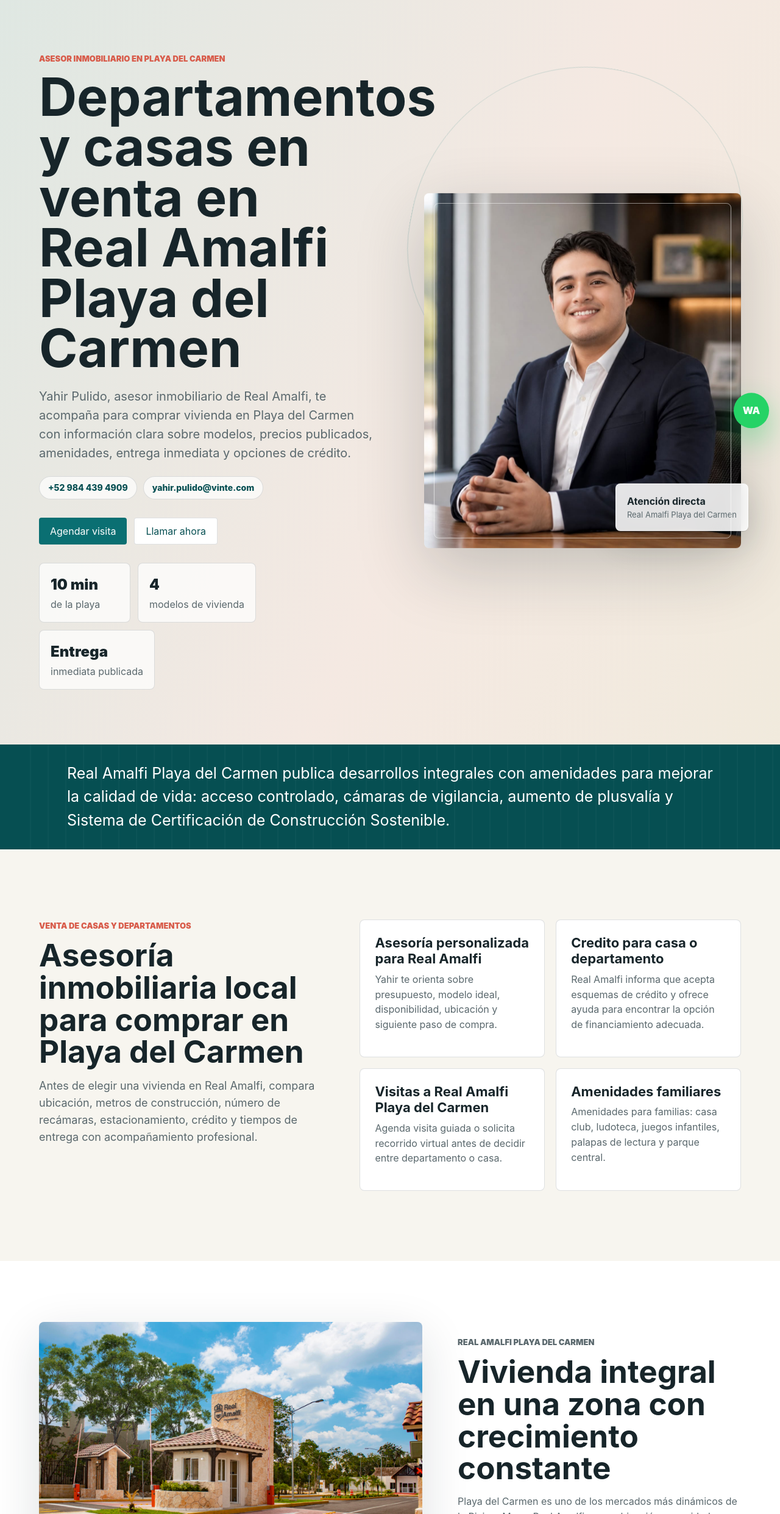
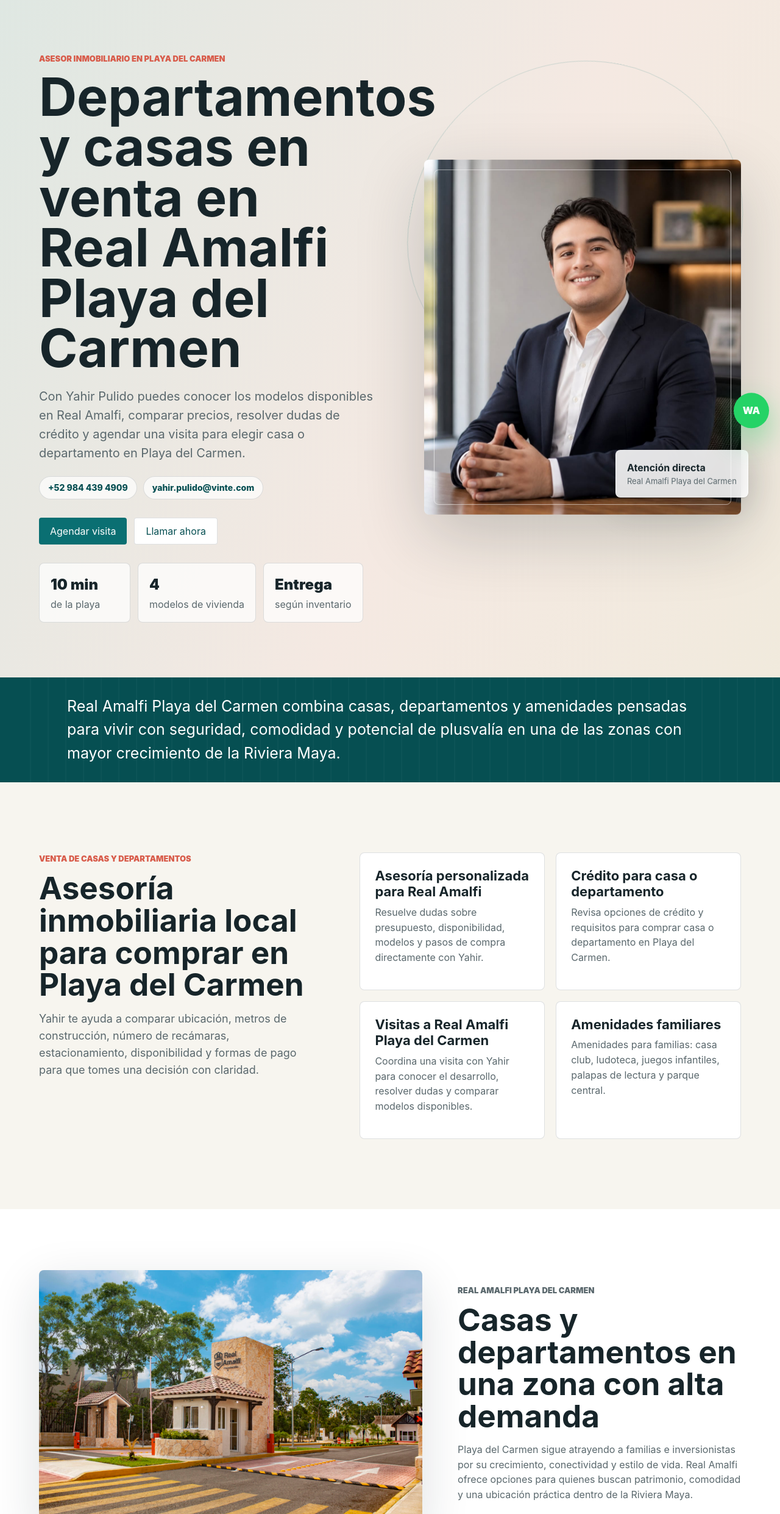
Before and after one commit to pootcaamaleduardo21-collab/YAHIR, a plain HTML site: page index.html in a window 1280 px wide. Shown: the part 77-2560 px from the top of the page at 61% size. Drawn offline with Linux system fonts and the light colour scheme.

Commit message:
Mejorar textos comerciales del sitio

```diff
--- a/content.js
+++ b/content.js
@@ -1,15 +1,15 @@
 window.YAHIR_SITE_CONTENT = {
   heroTitle: "Departamentos y casas en venta en Real Amalfi Playa del Carmen",
-  heroText: "Yahir Pulido, asesor inmobiliario de Real Amalfi, te acompaña para comprar vivienda en Playa del Carmen con información clara sobre modelos, precios publicados, amenidades, entrega inmediata y opciones de crédito.",
-  trustText: "Real Amalfi Playa del Carmen publica desarrollos integrales con amenidades para mejorar la calidad de vida: acceso controlado, cámaras de vigilancia, aumento de plusvalía y Sistema de Certificación de Construcción Sostenible.",
+  heroText: "Con Yahir Pulido puedes conocer los modelos disponibles en Real Amalfi, comparar precios, resolver dudas de crédito y agendar una visita para elegir casa o departamento en Playa del Carmen.",
+  trustText: "Real Amalfi Playa del Carmen combina casas, departamentos y amenidades pensadas para vivir con seguridad, comodidad y potencial de plusvalía en una de las zonas con mayor crecimiento de la Riviera Maya.",
   benefitsTitle: "Asesoría inmobiliaria local para comprar en Playa del Carmen",
-  benefitsIntro: "Antes de elegir una vivienda en Real Amalfi, compara ubicación, metros de construcción, número de recámaras, estacionamiento, crédito y tiempos de entrega con acompañamiento profesional.",
-  showcaseTitle: "Vivienda integral en una zona con crecimiento constante",
-  showcaseText: "Playa del Carmen es uno de los mercados más dinámicos de la Riviera Maya. Real Amalfi suma ubicación, amenidades y modelos de casas y departamentos pensados para familias que buscan patrimonio, comodidad y plusvalía.",
+  benefitsIntro: "Yahir te ayuda a comparar ubicación, metros de construcción, número de recámaras, estacionamiento, disponibilidad y formas de pago para que tomes una decisión con claridad.",
+  showcaseTitle: "Casas y departamentos en una zona con alta demanda",
+  showcaseText: "Playa del Carmen sigue atrayendo a familias e inversionistas por su crecimiento, conectividad y estilo de vida. Real Amalfi ofrece opciones para quienes buscan patrimonio, comodidad y una ubicación práctica dentro de la Riviera Maya.",
   propertiesTitle: "Departamentos y casas en venta en Real Amalfi",
-  propertiesIntro: "Compara modelos publicados por Real Amalfi Playa del Carmen. Los precios de contado pueden variar por prototipo, ubicación, financiamiento, gastos notariales y vigencia comercial.",
-  ctaTitle: "Agenda con Yahir y recibe una ruta clara de compra",
-  ctaText: "Comparación de modelos, visita a Real Amalfi, revisión de crédito, documentos y cierre con seguimiento personal.",
+  propertiesIntro: "Revisa los modelos disponibles y confirma con Yahir precio, inventario, ubicación, forma de pago y condiciones vigentes antes de apartar.",
+  ctaTitle: "Habla con Yahir y conoce qué modelo te conviene",
+  ctaText: "Compara precios, disponibilidad, crédito, ubicación y beneficios antes de visitar Real Amalfi Playa del Carmen.",
   locationTitle: "Ubicación de Real Amalfi en Playa del Carmen",
   locationAddress: "Av. Paseo del Mayab MZA 22 LT 2, Playa del Carmen, Quintana Roo, C.P. 77714.",
   advisorImage: "assets/yahir-pulido.png",
--- a/index.html
+++ b/index.html
@@ -62,7 +62,7 @@
                 "name": "¿Hay entrega inmediata en Real Amalfi Playa del Carmen?",
                 "acceptedAnswer": {
                   "@type": "Answer",
-                  "text": "Real Amalfi muestra entrega inmediata en los modelos publicados. La entrega final debe confirmarse segun inventario, firma y condiciones vigentes."
+                  "text": "Algunos modelos pueden tener entrega inmediata o disponibilidad cercana. Yahir puede confirmar inventario, tiempos y condiciones vigentes antes de agendar una visita."
                 }
               },
               {
@@ -70,7 +70,7 @@
                 "name": "¿Aceptan crédito para comprar casa o departamento?",
                 "acceptedAnswer": {
                   "@type": "Answer",
-                  "text": "El sitio oficial indica que aceptan esquemas de crédito y que ayudan a encontrar financiamiento acorde a necesidades y posibilidades."
+                  "text": "Yahir puede orientarte sobre opciones de crédito y ayudarte a revisar qué alternativa se ajusta mejor a tu presupuesto."
                 }
               }
             ]
@@ -109,7 +109,7 @@
         <div class="hero-copy reveal">
           <p class="eyebrow">Asesor inmobiliario en Playa del Carmen</p>
           <h1 data-content="heroTitle">Departamentos y casas en venta en Real Amalfi Playa del Carmen</h1>
-          <p class="hero-text" data-content="heroText">Yahir Pulido, asesor inmobiliario de Real Amalfi, te acompaña para comprar vivienda en Playa del Carmen con información clara sobre modelos, precios publicados, amenidades, entrega inmediata y opciones de crédito.</p>
+          <p class="hero-text" data-content="heroText">Con Yahir Pulido puedes conocer los modelos disponibles en Real Amalfi, comparar precios, resolver dudas de crédito y agendar una visita para elegir casa o departamento en Playa del Carmen.</p>
           <div class="contact-strip" aria-label="Contacto directo de Yahir Pulido">
             <a href="tel:+529844394909">+52 984 439 4909</a>
             <a href="mailto:yahir.pulido@vinte.com">yahir.pulido@vinte.com</a>
@@ -129,7 +129,7 @@
             </div>
             <div>
               <dt>Entrega</dt>
-              <dd>inmediata publicada</dd>
+              <dd>según inventario</dd>
             </div>
           </dl>
         </div>
@@ -143,27 +143,27 @@
       </section>
 
       <section class="trust-band reveal" aria-label="Información clave">
-        <p data-content="trustText">Real Amalfi Playa del Carmen publica desarrollos integrales con amenidades para mejorar la calidad de vida: acceso controlado, cámaras de vigilancia, aumento de plusvalía y Sistema de Certificación de Construcción Sostenible.</p>
+        <p data-content="trustText">Real Amalfi Playa del Carmen combina casas, departamentos y amenidades pensadas para vivir con seguridad, comodidad y potencial de plusvalía en una de las zonas con mayor crecimiento de la Riviera Maya.</p>
       </section>
 
       <section class="split" id="beneficios">
         <div class="reveal">
           <p class="eyebrow">Venta de casas y departamentos</p>
           <h2 data-content="benefitsTitle">Asesoría inmobiliaria local para comprar en Playa del Carmen</h2>
-          <p class="section-intro" data-content="benefitsIntro">Antes de elegir una vivienda en Real Amalfi, compara ubicación, metros de construcción, número de recámaras, estacionamiento, crédito y tiempos de entrega con acompañamiento profesional.</p>
+          <p class="section-intro" data-content="benefitsIntro">Yahir te ayuda a comparar ubicación, metros de construcción, número de recámaras, estacionamiento, disponibilidad y formas de pago para que tomes una decisión con claridad.</p>
         </div>
         <div class="benefit-grid">
           <article class="reveal">
             <h3>Asesoría personalizada para Real Amalfi</h3>
-            <p>Yahir te orienta sobre presupuesto, modelo ideal, disponibilidad, ubicación y siguiente paso de compra.</p>
+            <p>Resuelve dudas sobre presupuesto, disponibilidad, modelos y pasos de compra directamente con Yahir.</p>
           </article>
           <article class="reveal">
-            <h3>Credito para casa o departamento</h3>
-            <p>Real Amalfi informa que acepta esquemas de crédito y ofrece ayuda para encontrar la opción de financiamiento adecuada.</p>
+            <h3>Crédito para casa o departamento</h3>
+            <p>Revisa opciones de crédito y requisitos para comprar casa o departamento en Playa del Carmen.</p>
           </article>
           <article class="reveal">
             <h3>Visitas a Real Amalfi Playa del Carmen</h3>
-            <p>Agenda visita guiada o solicita recorrido virtual antes de decidir entre departamento o casa.</p>
+            <p>Coordina una visita con Yahir para conocer el desarrollo, resolver dudas y comparar modelos disponibles.</p>
           </article>
           <article class="reveal">
             <h3>Amenidades familiares</h3>
@@ -176,16 +176,16 @@
         <img src="assets/real-amalfi-desarrollo.jpg" alt="Real Amalfi Playa del Carmen desarrollo residencial con casas y departamentos" data-content-image="developmentImage">
         <div class="showcase-copy">
           <p class="eyebrow">Real Amalfi Playa del Carmen</p>
-          <h2 data-content="showcaseTitle">Vivienda integral en una zona con crecimiento constante</h2>
-          <p data-content="showcaseText">Playa del Carmen es uno de los mercados más dinámicos de la Riviera Maya. Real Amalfi suma ubicación, amenidades y modelos de casas y departamentos pensados para familias que buscan patrimonio, comodidad y plusvalía.</p>
+          <h2 data-content="showcaseTitle">Casas y departamentos en una zona con alta demanda</h2>
+          <p data-content="showcaseText">Playa del Carmen sigue atrayendo a familias e inversionistas por su crecimiento, conectividad y estilo de vida. Real Amalfi ofrece opciones para quienes buscan patrimonio, comodidad y una ubicación práctica dentro de la Riviera Maya.</p>
         </div>
       </section>
 
       <section class="section" id="propiedades">
         <div class="section-heading reveal">
-          <p class="eyebrow">Modelos publicados por Real Amalfi</p>
+          <p class="eyebrow">Modelos disponibles</p>
           <h2 data-content="propertiesTitle">Departamentos y casas en venta en Real Amalfi</h2>
-          <p data-content="propertiesIntro">Compara modelos publicados por Real Amalfi Playa del Carmen. Los precios de contado pueden variar por prototipo, ubicación, financiamiento, gastos notariales y vigencia comercial.</p>
+          <p data-content="propertiesIntro">Revisa los modelos disponibles y confirma con Yahir precio, inventario, ubicación, forma de pago y condiciones vigentes antes de apartar.</p>
         </div>
         <div class="property-grid">
           <article class="property-card reveal">
@@ -254,8 +254,8 @@
       <section class="cta-band">
         <div>
           <p class="eyebrow">Atención profesional</p>
-          <h2 data-content="ctaTitle">Agenda con Yahir y recibe una ruta clara de compra</h2>
-          <p data-content="ctaText">Comparación de modelos, visita a Real Amalfi, revisión de crédito, documentos y cierre con seguimiento personal.</p>
+          <h2 data-content="ctaTitle">Habla con Yahir y conoce qué modelo te conviene</h2>
+          <p data-content="ctaText">Compara precios, disponibilidad, crédito, ubicación y beneficios antes de visitar Real Amalfi Playa del Carmen.</p>
         </div>
         <a class="button primary" href="https://api.whatsapp.com/send?phone=529844394909&text=Hola%20Yahir%2C%20quiero%20comparar%20modelos%20de%20Real%20Amalfi" target="_blank" rel="noopener">Comparar modelos</a>
       </section>
@@ -265,7 +265,7 @@
           <p class="eyebrow">Ubicación</p>
           <h2 data-content="locationTitle">Ubicación de Real Amalfi en Playa del Carmen</h2>
           <p data-content="locationAddress">Av. Paseo del Mayab MZA 22 LT 2, Playa del Carmen, Quintana Roo, C.P. 77714.</p>
-          <p>Horario publicado: lunes a domingo de 09:00 a 19:00 hrs. Telefono de oficina: (55) 984 110 5050.</p>
+          <p>Para confirmar disponibilidad, precios y horarios de visita, contacta directamente a Yahir Pulido.</p>
           <a class="button secondary" href="https://www.google.com/maps/search/?api=1&query=Real%20Amalfi%20Av.%20Paseo%20del%20Mayab%20Playa%20del%20Carmen" target="_blank" rel="noopener">Abrir mapa</a>
         </div>
         <img class="reveal" src="assets/mapa-real-amalfi.jpg" alt="Mapa de ubicación de Real Amalfi Playa del Carmen">
@@ -283,15 +283,15 @@
           </details>
           <details class="reveal">
             <summary>¿Hay entrega inmediata?</summary>
-            <p>Real Amalfi muestra entrega inmediata en los modelos publicados. La entrega final debe confirmarse segun inventario, firma y condiciones vigentes.</p>
+            <p>Algunos modelos pueden tener entrega inmediata o disponibilidad cercana. Yahir puede confirmar inventario, tiempos y condiciones vigentes antes de tu visita.</p>
           </details>
           <details class="reveal">
             <summary>¿Aceptan crédito?</summary>
-            <p>El sitio oficial indica que aceptan esquemas de crédito y que ayudan a encontrar financiamiento acorde a necesidades y posibilidades.</p>
+            <p>Yahir puede orientarte sobre opciones de crédito y ayudarte a revisar qué alternativa se ajusta mejor a tu presupuesto.</p>
           </details>
           <details class="reveal">
-            <summary>¿Por que trabajar con Yahir Pulido?</summary>
-            <p>Porque centraliza la información, explica diferencias entre modelos y acompaña el proceso de visita, crédito y compra con trato directo.</p>
+            <summary>¿Por qué contactar a Yahir Pulido?</summary>
+            <p>Porque puedes resolver dudas de modelos, precios, disponibilidad, crédito y visitas con un asesor directo de Real Amalfi Playa del Carmen.</p>
           </details>
         </div>
       </section>
```
